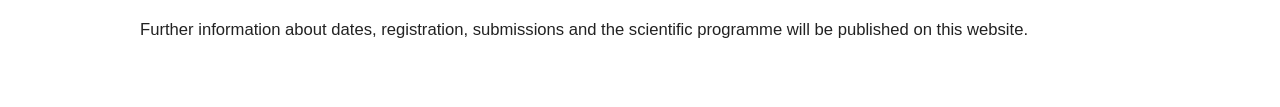
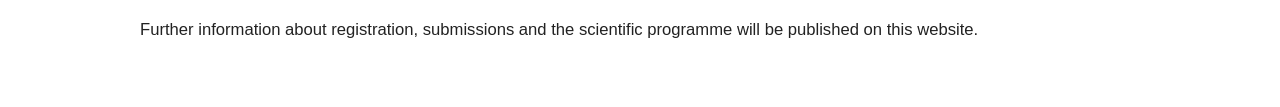
Before and after one commit to giovannipoli95-cmyk/giovannipoli95-cmyk.github.io, a plain HTML site: page index.html in a window 1280 px wide. Shown: the part 855-962 px from the top of the page. Drawn offline with Linux system fonts and the light colour scheme.

Commit message:
Update paragraph content for clarity

```diff
--- a/index.html
+++ b/index.html
@@ -73,7 +73,7 @@
             </p>
 
             <p>
-                Further information about dates, registration, submissions and
+                Further information about registration, submissions and
                 the scientific programme will be published on this website.
             </p>
         </section>
```
